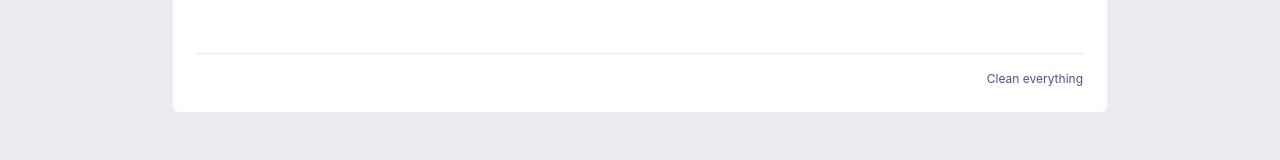
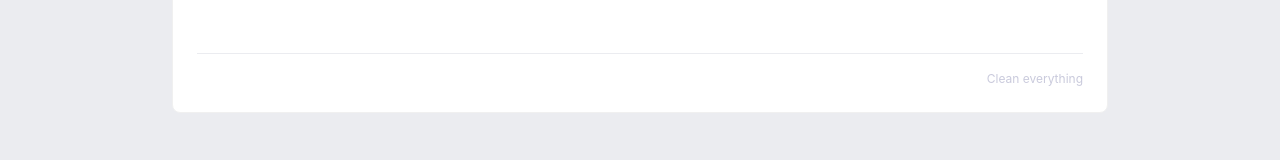
Before and after one commit to NdV66/roll-my-dices, a React (Create React App) app: page / in a window 1280 px wide. Shown: the part 675-835 px from the top of the page. Built offline with nearby package versions, Linux system fonts and the light colour scheme; a web font is replaced by a local one.

Commit message:
clean all button - disabled or not

```diff
--- a/src/view/page/CleanEverytingButton.tsx
+++ b/src/view/page/CleanEverytingButton.tsx
@@ -5,12 +5,12 @@ import { useCleanEverythingModel } from '../../viewModels/useCleanEverythingMode
 import { TextButton } from '../elements';
 
 export const CleanEverythingButton: React.FC = () => {
-    const { theme, onCleanAll, translations } = useCleanEverythingModel();
+    const { theme, onCleanAll, translations, disabled } = useCleanEverythingModel();
     const themedStyles = styles();
 
     return (
         <div css={themedStyles.cleanWrapper}>
-            <TextButton theme={theme} onClick={onCleanAll} small>
+            <TextButton theme={theme} onClick={onCleanAll} small disabled={disabled}>
                 {translations.CLEAN}
             </TextButton>
         </div>
--- a/src/viewModels/useCleanEverythingModel.ts
+++ b/src/viewModels/useCleanEverythingModel.ts
@@ -1,7 +1,16 @@
+import { combineLatest, map } from 'rxjs';
 import { appRollModel, useAppContext } from '../context';
+import { DEFAULTS } from '../defaults';
+import { useStateWithObservableWithInit } from '../tools';
 
 export const useCleanEverythingModel = () => {
     const { translations, theme } = useAppContext();
+
+    const disabledSource = combineLatest([appRollModel.rollModSource, appRollModel.extendedRollSource]).pipe(
+        map(([mod, extendedRoll]) => mod === DEFAULTS.MOD && extendedRoll === null),
+    );
+
+    const disabled = useStateWithObservableWithInit<boolean>(disabledSource, true);
 
     const onCleanAll = () => {
         appRollModel.cleanAll();
@@ -11,5 +20,6 @@ export const useCleanEverythingModel = () => {
         theme,
         onCleanAll,
         translations,
+        disabled,
     };
 };
```
